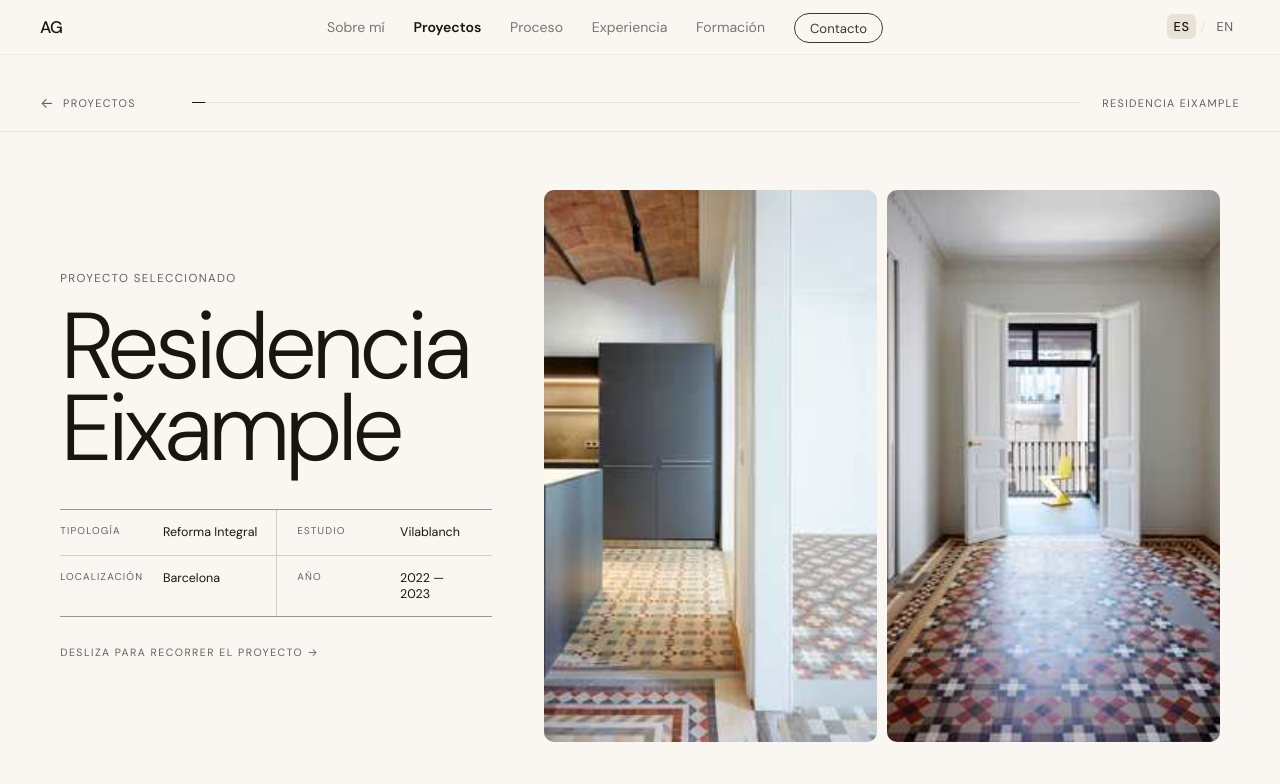
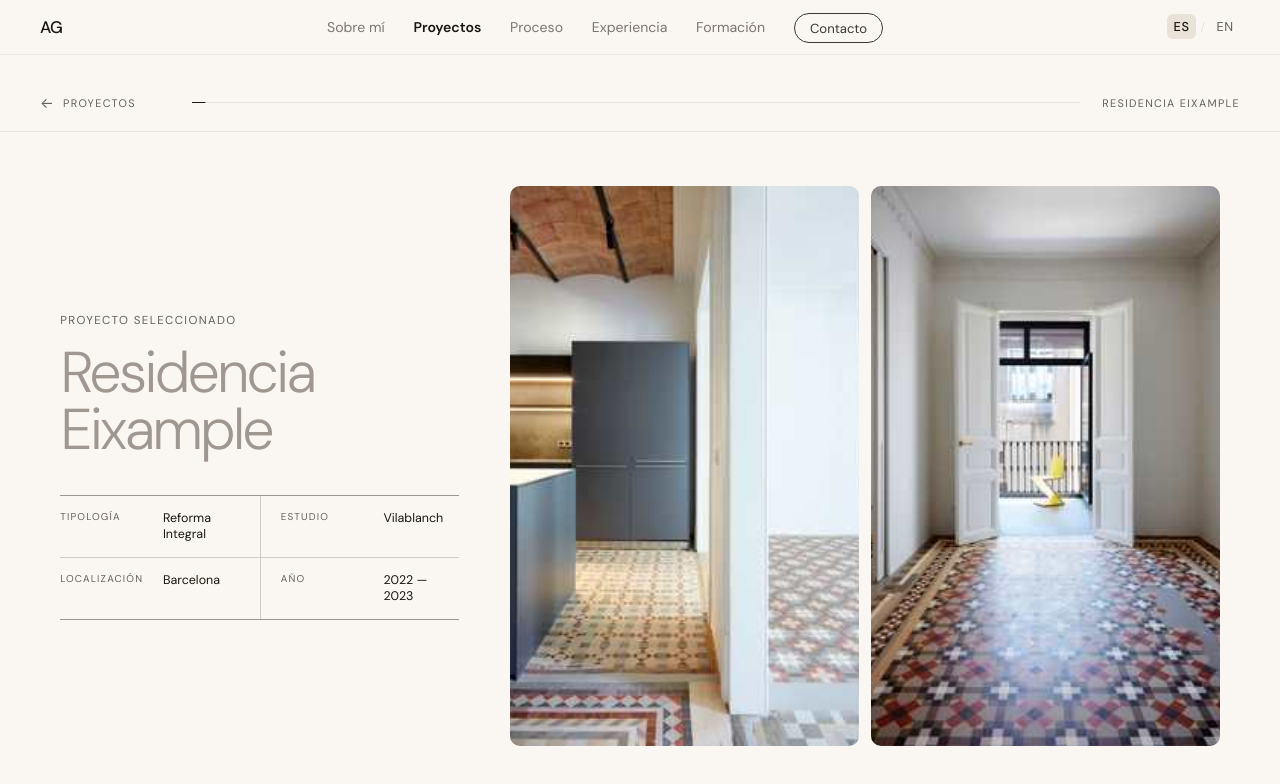
Before and after one commit to anabelgorrizp/portafolio, a website: page proyecto-01.html in a window 1280 px wide. Drawn offline with Linux system fonts and the light colour scheme; a script that the page names is missing.

Commit message:
Refine Project 01 cover layout and title scale

```diff
--- a/project-dossier.css
+++ b/project-dossier.css
@@ -12,24 +12,55 @@
 .dossier-panel--off{background:var(--n1)}
 
 /* Cover — editorial, visual, no body copy */
-.dossier-panel--cover{grid-template-columns:minmax(350px,.78fr) minmax(620px,1.22fr)}
+.dossier-panel--cover{grid-template-columns:minmax(350px,.72fr) minmax(650px,1.28fr)}
 .dossier-cover-copy{align-self:center;max-width:610px}
-.dossier-cover-copy .label{margin-bottom:1.25rem}
-.dossier-cover-copy h1{font-size:clamp(4rem,7.3vw,7.6rem);font-weight:300;letter-spacing:-.055em;line-height:.87;margin:0 0 2.5rem}
+.dossier-cover-copy h1{
+  font-size:clamp(2.8rem,4.5vw,4rem);
+  font-weight:300;
+  color:var(--n2);
+  letter-spacing:-.05em;
+  line-height:1;
+  margin:0 0 2.25rem;
+}
 .project-facts{display:grid;grid-template-columns:1fr 1fr;border-top:1px solid var(--n2);border-bottom:1px solid var(--n2);max-width:520px}
 .project-facts div{padding:.9rem 1rem .9rem 0;display:grid;grid-template-columns:90px 1fr;gap:.8rem;border-bottom:1px solid rgba(160,152,144,.45)}
 .project-facts div:nth-last-child(-n+2){border-bottom:none}
 .project-facts div:nth-child(even){padding-left:1.25rem;border-left:1px solid rgba(160,152,144,.45)}
 .project-facts span{font-size:.62rem;text-transform:uppercase;letter-spacing:.12em;color:var(--muted)}
 .project-facts strong{font-size:.78rem;font-weight:400;color:var(--primary)}
-.dossier-scroll-hint{display:inline-block;margin-top:1.8rem;font-size:.66rem;text-transform:uppercase;letter-spacing:.14em;color:var(--muted)}
-.dossier-cover-images{height:min(69vh,700px);display:grid;grid-template-columns:1fr 1fr;gap:10px;align-items:stretch}
-.dossier-media{margin:0;min-height:0;height:100%;overflow:hidden;border-radius:var(--radius);background:var(--n1)}
-.dossier-media img{width:100%;height:100%;display:block;object-fit:cover;filter:none;image-rendering:auto;transition:transform .65s ease}
-.dossier-media:hover img{filter:none;transform:scale(1.008)}
+.dossier-scroll-hint{display:none}
+.dossier-cover-images{
+  height:min(70vh,720px);
+  display:grid;
+  grid-template-columns:repeat(2,minmax(0,1fr));
+  gap:12px;
+  align-items:stretch;
+  align-self:center;
+}
+.dossier-media{
+  margin:0;
+  width:100%;
+  height:100%;
+  min-height:0;
+  overflow:hidden;
+  border-radius:var(--radius);
+  background:var(--n1);
+}
+.dossier-media img{
+  width:100%;
+  height:100%;
+  display:block;
+  object-fit:cover;
+  object-position:center center;
+  filter:none;
+  image-rendering:auto;
+  transform:translateZ(0);
+  transition:transform .65s ease;
+}
+.dossier-media:hover img{filter:none;transform:scale(1.006)}
 .dossier-media--portrait{height:100%}
-.dossier-media--portrait:first-child img{object-position:center 42%}
-.dossier-media--portrait:last-child img{object-position:center 40%}
+.dossier-media--portrait:first-child img{object-position:center center}
+.dossier-media--portrait:last-child img{object-position:center center}
 .dossier-media--offset{transform:none;height:100%}
 
 /* Editorial spreads */
@@ -73,7 +104,7 @@
 
 @media(max-width:1150px){
   .dossier-panel{padding:2.4rem 3rem}
-  .dossier-panel--cover{grid-template-columns:.9fr 1.1fr}
+  .dossier-panel--cover{grid-template-columns:.78fr 1.22fr}
   .dossier-panel--spread,.dossier-panel--detail{grid-template-columns:.5fr 1.5fr}
   .dossier-panel--mood{grid-template-columns:.42fr 1.58fr}
 }
@@ -86,7 +117,7 @@
   .dossier-track{display:block;overflow:visible;scroll-snap-type:none}
   .dossier-panel{min-width:0;width:100%;height:auto;min-height:100vh;display:grid;grid-template-columns:1fr!important;padding:3rem 1.5rem;overflow:visible;border-bottom:1px solid var(--n1)}
   .dossier-panel--cover{min-height:calc(100vh - 100px)}
-  .dossier-cover-copy h1{font-size:clamp(3.6rem,18vw,6rem)}
+  .dossier-cover-copy h1{font-size:clamp(2.8rem,13vw,4rem)}
   .project-facts{grid-template-columns:1fr}
   .project-facts div,.project-facts div:nth-child(even){padding:.85rem 0;border-left:none;border-bottom:1px solid rgba(160,152,144,.45)}
   .project-facts div:last-child{border-bottom:none}
```
